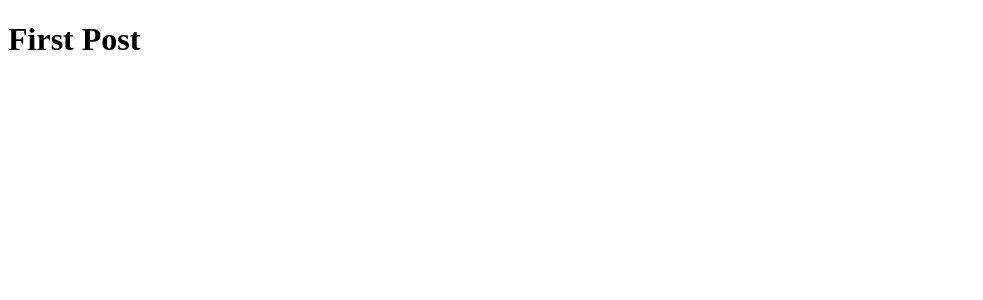
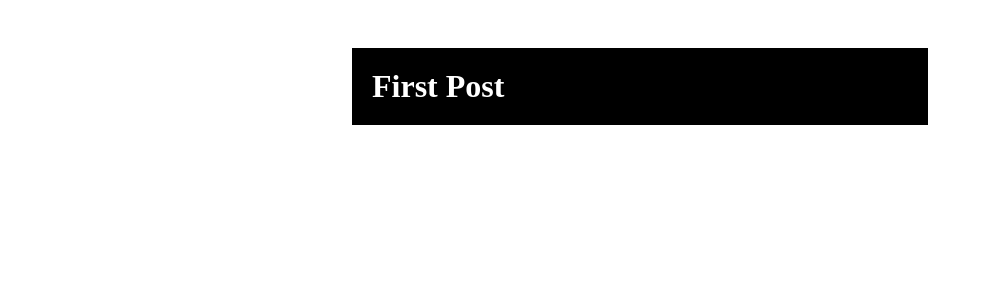
Before and after one commit to zony21/kaito-blog, a Next.js app: page /posts/profile in a window 1280 px wide. Shown: the top 300 px of the page, without its empty margins (0-983 px from the left). Built offline with nearby package versions, Linux system fonts and the light colour scheme.

Commit message:
コミットテスト

```diff
--- a/pages/posts/profile.js
+++ b/pages/posts/profile.js
@@ -1,7 +1,9 @@
-
+import Layout from '../../components/layout'
 
 export default function Profill() {
   return (
+    <Layout>
       <h1>First Post</h1>
+    </Layout>
   )
 }
```
